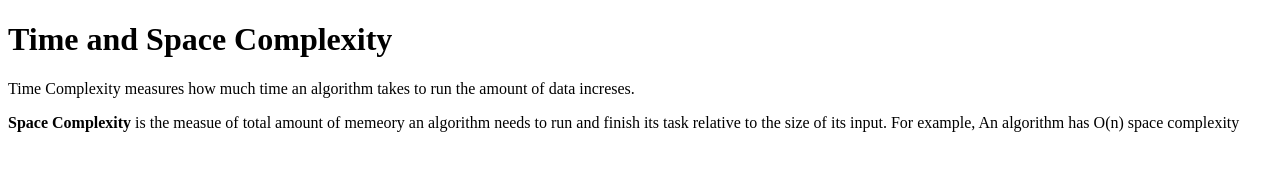
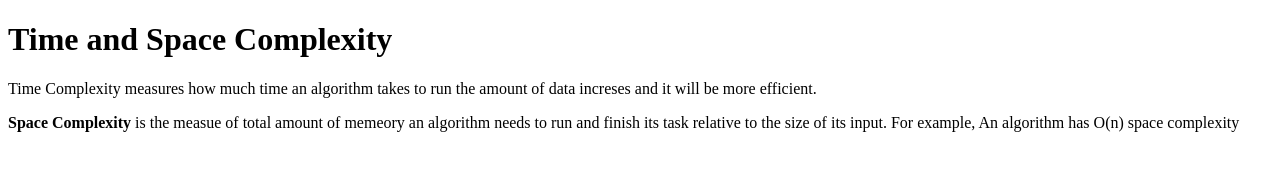
Before and after one commit to acciojob/time-and-space-complexity-PravallikaPuttamraju, a website: page main.html in a window 1280 px wide. Drawn offline with Linux system fonts and the light colour scheme.

Commit message:
created a submission

```diff
--- a/main.html
+++ b/main.html
@@ -10,7 +10,7 @@
 	<!-- the entire body must be written by student -->
     <h1> Time and Space Complexity</h1>
 
-	<p> Time Complexity measures how much time an algorithm takes to run the amount of data increses.</p>
+	<p> Time Complexity measures how much time an algorithm takes to run the amount of data increses and it will be more efficient.</p>
 	<p> <b>Space Complexity</b> is the measue of total amount of memeory an algorithm needs to run and finish its task relative to the size of its input. For example, An algorithm has O(n) space complexity </p>
 
 
```
